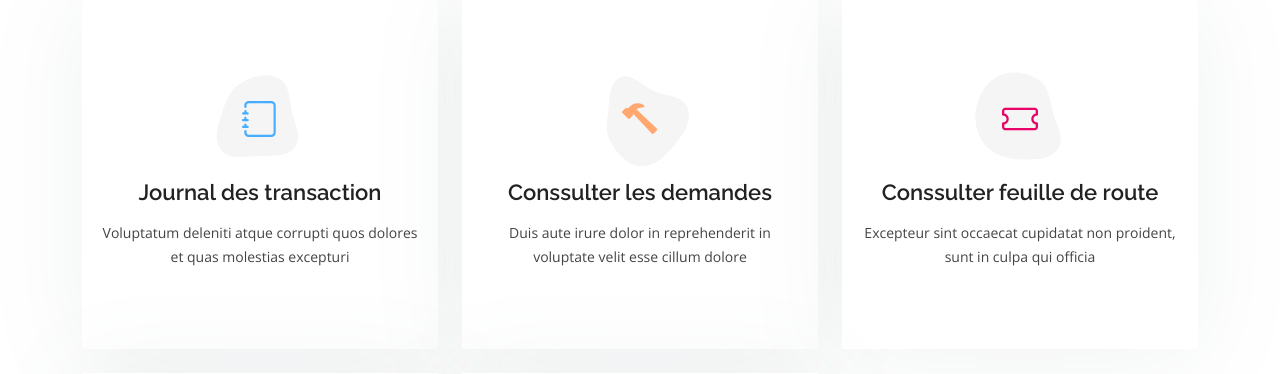
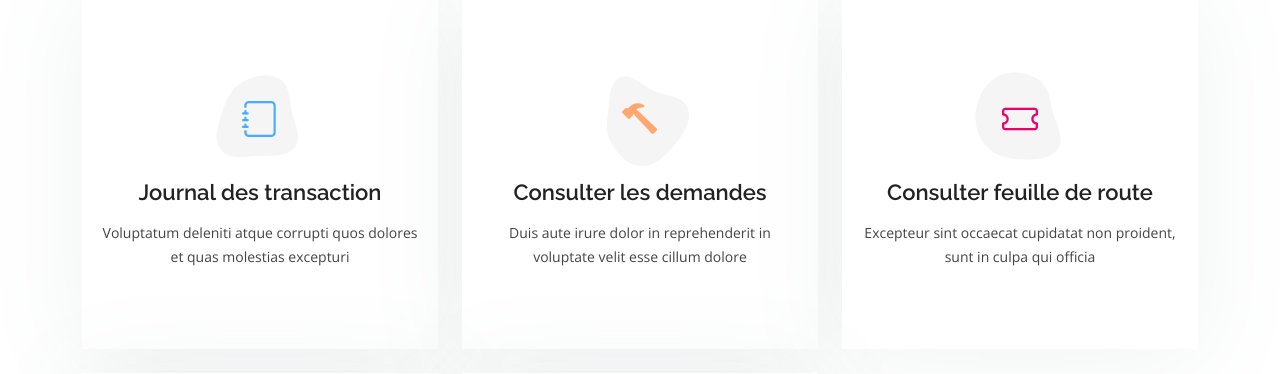
Before and after one commit to marwahadhraoui/greenproject, a PHP site: page /functions/chauffeurpage.php in a window 1280 px wide. Shown: the part 847-1221 px from the top of the page. Run offline with PHP 8.4, Linux system fonts and the light colour scheme.

Commit message:
Veuillez payer attention aux fautes d'orthographe

```diff
--- a/functions/chauffeurpage.php
+++ b/functions/chauffeurpage.php
@@ -110,7 +110,7 @@ include("connection.php"); ?>
                 </svg>
                 <i class="bi bi-hammer"></i>
               </div>
-              <h4><a href="consulterDemande.php">Conssulter les demandes</a></h4>
+              <h4><a href="consulterDemande.php">Consulter les demandes</a></h4>
               <p>Duis aute irure dolor in reprehenderit in voluptate velit esse cillum dolore</p>
             </div>
           </div>
@@ -124,7 +124,7 @@ include("connection.php"); ?>
                 </svg>
                 <i class="bi bi-ticket"></i>
               </div>
-              <h4><a href="route.php">Conssulter feuille de route</a></h4>
+              <h4><a href="route.php">Consulter feuille de route</a></h4>
               <p>Excepteur sint occaecat cupidatat non proident, sunt in culpa qui officia</p>
             </div>
           </div>
--- a/functions/gardienpage.php
+++ b/functions/gardienpage.php
@@ -117,7 +117,7 @@ include ("connection.php"); ?>
                                 </svg>
                                 <i class="bi bi-hammer"></i>
                             </div>
-                            <h4><a href="consulterDemande.php">Conssulter les demandes</a></h4>
+                            <h4><a href="consulterDemande.php">Consulter les demandes</a></h4>
                             <p>Duis aute irure dolor in reprehenderit in voluptate velit esse cillum dolore</p>
                         </div>
                     </div>
--- a/functions/transactions.php
+++ b/functions/transactions.php
@@ -88,7 +88,7 @@ include("connection.php"); ?>
         </div>
     </header><!-- End Header -->
     <br><br><br><br><br><br><br><br><br>
-    <h1 style="text-align:center">Journal des transaction</h1>
+    <h1 style="text-align:center">Journal des Transactions</h1>
     <div class="container">
         <div class="row">
             <?php
--- a/index.php
+++ b/index.php
@@ -100,7 +100,7 @@ include("functions/connection.php"); ?>
                 </svg>
                 <i class="bi bi-hammer"></i>
               </div>
-              <h4><a href="functions/login.html">Conssulter les demandes</a></h4>
+              <h4><a href="functions/login.html">Consulter les demandes</a></h4>
               <p>Duis aute irure dolor in reprehenderit in voluptate velit esse cillum dolore</p>
             </div>
           </div>
@@ -114,7 +114,7 @@ include("functions/connection.php"); ?>
                 </svg>
                 <i class="bi bi-ticket"></i>
               </div>
-              <h4><a href="functions/login.html">Conssulter feuille de route</a></h4>
+              <h4><a href="functions/login.html">Consulter feuille de route</a></h4>
               <p>Excepteur sint occaecat cupidatat non proident, sunt in culpa qui officia</p>
             </div>
           </div>
```
